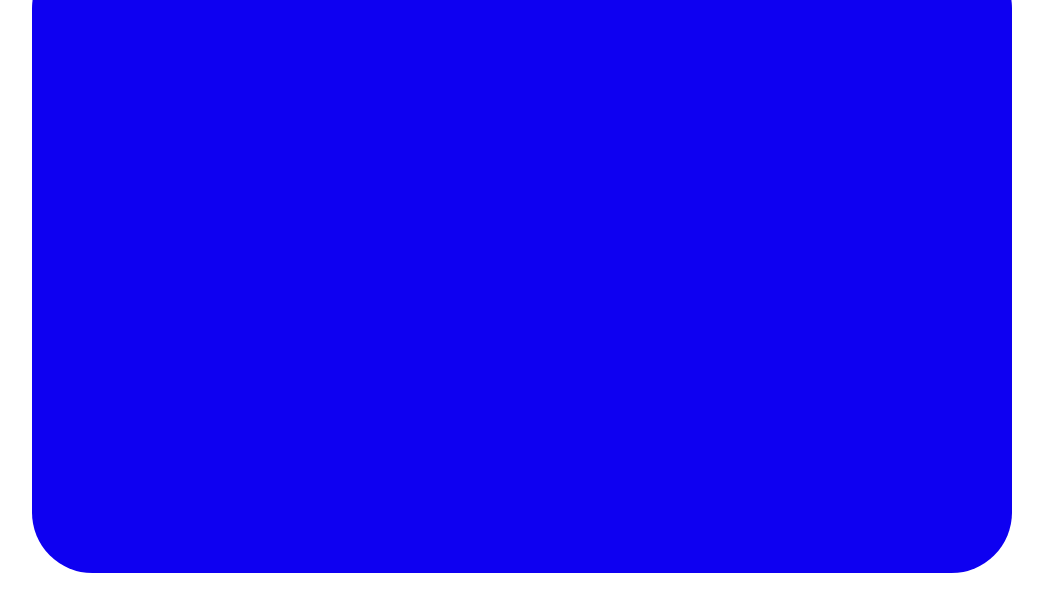
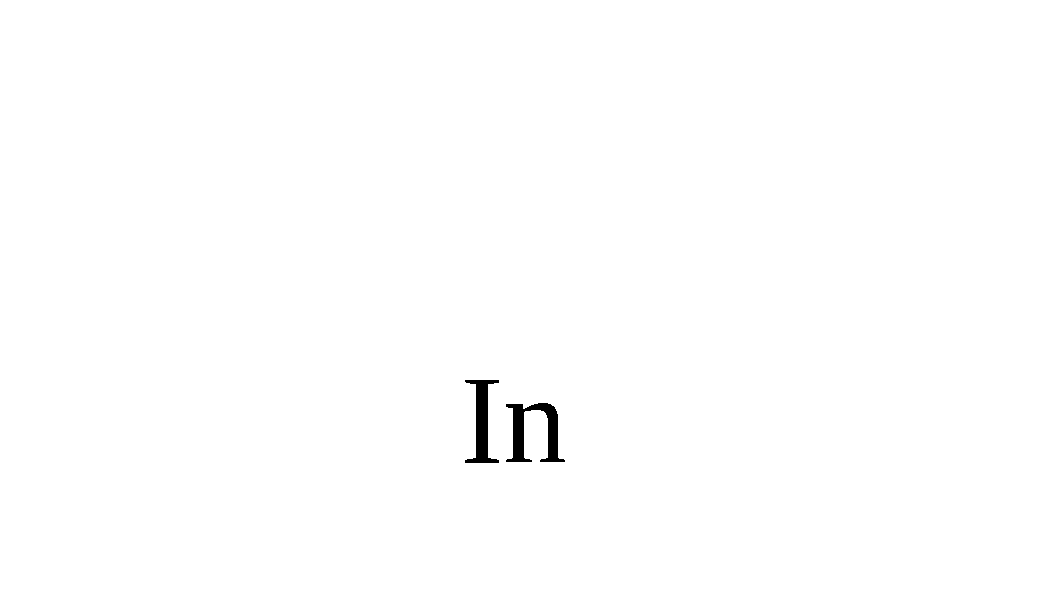
Before and after one commit to Filippo-Angaroni/massimoangaronifotografie, a plain HTML site: page index.html in a window 1280 px wide. Shown: the whole page, without its empty margins (126-1169 px from the left). Drawn offline with Linux system fonts and the light colour scheme.

Commit message:
update index.css and index.html

```diff
--- a/index.css
+++ b/index.css
@@ -1,24 +1,30 @@
-@keyframes anim {
-    from {
-        width: 20vw;
-        border-radius: 0px;
-        background-color: red;
-        margin-top: 0px;
-        height: 30vw;
-    }
-    to {
-        width: 80vw;
-        border-radius: 5vw;
-        background-color: blue;
-        margin-top: 10vw;
-        height: 50vw;
-    }
+/* @import url("https://fonts.googleapis.com/css?family=Raleway:900&display=swap"); */
 
+body {
+    margin: 0px;
 }
 
-.main-c {
-    width: 0vw;
-    animation: anim 7s;
-    animation-delay: .05s;
-    animation-fill-mode: forwards;
+#container {
+    position: absolute;
+    margin: auto;
+    width: 100vw;
+    height: 80pt;
+    top: 0;
+    bottom: 0;
+
+    filter: url(#threshold) blur(0.6px);
 }
+
+#text1,
+#text2 {
+    position: absolute;
+    width: 100%;
+    display: inline-block;
+
+    font-family: 'Times New Roman', Times, serif;
+    font-size: 10vw;
+
+    text-align: center;
+
+    user-select: none;
+}
--- a/index.html
+++ b/index.html
@@ -8,8 +8,25 @@
     <title>Massimo Angaroni</title>
 </head>
 <body style="overflow-x: hidden;">
-    <div style="width: 100vw; height: 30vw;  display: flex; align-items: center; justify-content: center; justify-items: center; align-content: center;">
-        <div class="main-c"></div>
+    <div id="container">
+        <span id="text1"></span>
+        <span id="text2"></span>
     </div>
+
+    <svg id="filters">
+        <defs>
+            <filter id="threshold">
+                <feColorMatrix in="SourceGraphic" type="matrix" values="1 0 0 0 0
+                                        0 1 0 0 0
+                                        0 0 1 0 0
+                                        0 0 0 255 -140" />
+            </filter>
+        </defs>
+    </svg>
+
+    <script src="index.js">
+
+    </script>
+
 </body>
 </html>
```
